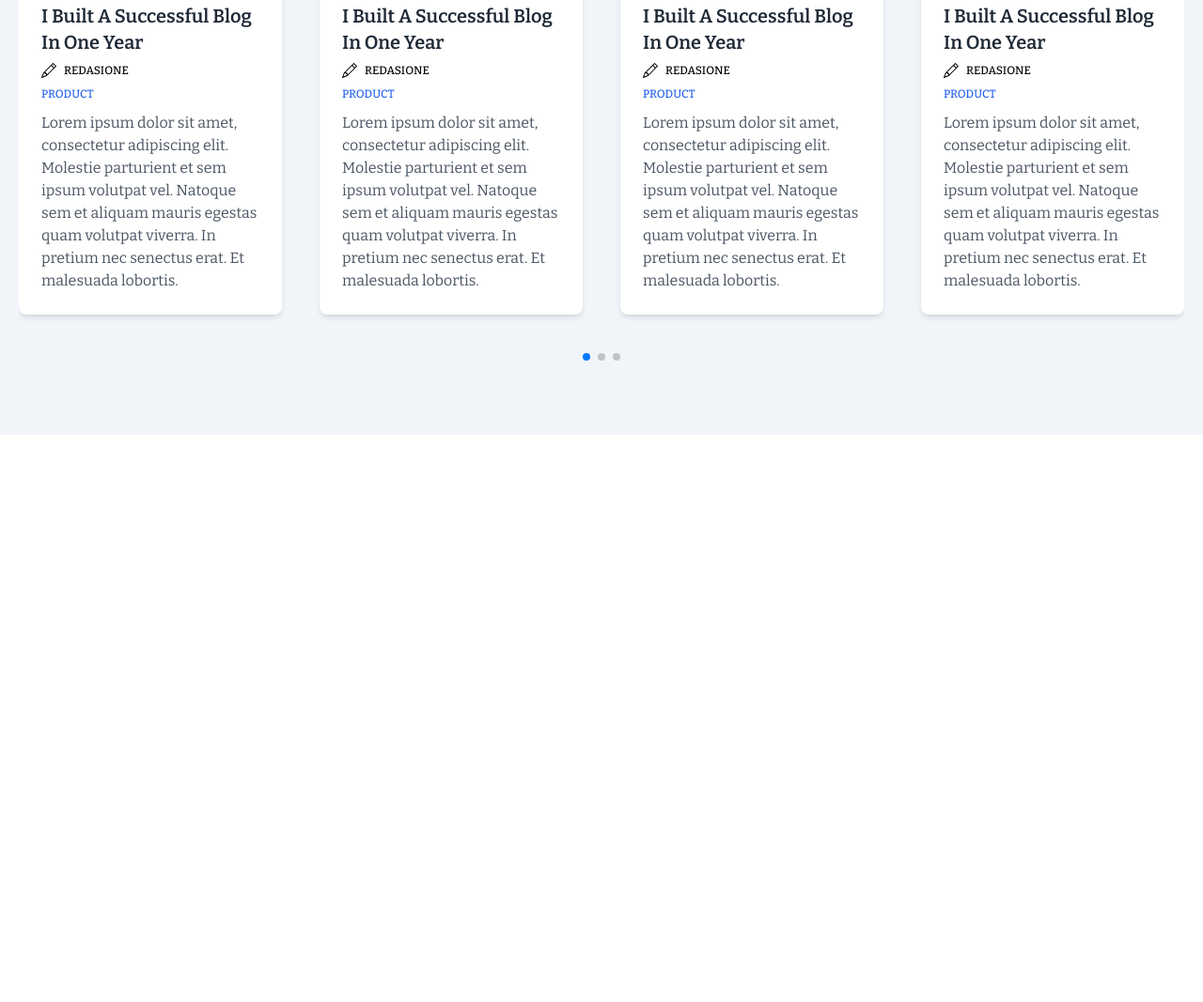
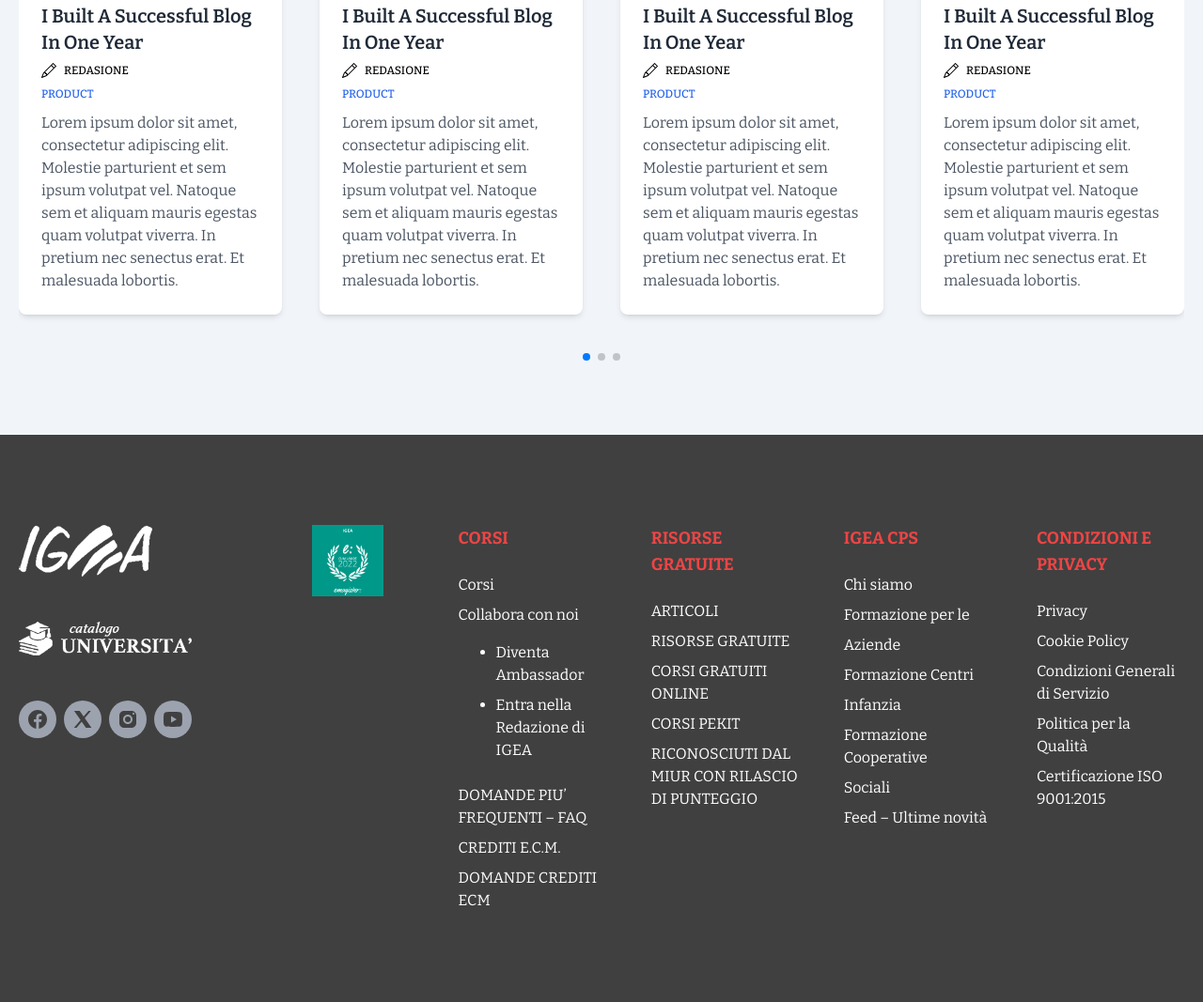
Before and after one commit to mbibko/igea, a website built with Vite: page index.html in a window 1280 px wide. Shown: the part 1794-2861 px from the top of the page at 94% size. Before the commit the page ends 2257 px from the top, so only its background shows below. Built offline with nearby package versions, Linux system fonts and the light colour scheme.

Commit message:
added footer

```diff
--- a/index.html
+++ b/index.html
@@ -1,6 +1,5 @@
 {% extends "src/html/layout.html" %}
 {% block content %}
-{% include "src/html/header.html" %}
 {% include "src/html/hero.html" %}
 {% include "src/html/catalog-list.html" %}
 {% include "src/html/courses-list.html" %}
--- /dev/null
+++ b/src/html/footer.html
@@ -0,0 +1,72 @@
+<footer class="bg-neutral-700">
+  <div class="container py-24 flex">
+    <div class="mr-32">
+      <img class="mb-12 block" src="/img/logo-white.png" alt="" />
+      <img class="mb-12 block" src="/img/catalogo-universita-white.png" alt="" />
+      {% include "src/html/socials.html" %}
+    </div>
+    <div class="flex">
+      <div class="mr-20">
+        <img width="180" class="" src="/img/award-2022.png" alt="" />
+      </div>
+      <div class="grid grid-cols-4 gap-12">
+        <div>
+          <div class="text-red-500 font-bold mb-6 text-lg">CORSI</div>
+          <ul class="text-white flex flex-col gap-2">
+            <li class="hover:text-red-500"><a href="#">Corsi</a></li>
+            <li class="hover:text-red-500"><a href="#">Collabora con noi</a>
+              <ul class="py-4 ml-10 list-disc flex flex-col gap-2">
+                <li class="hover:text-red-500"><a href="#">Diventa Ambassador</a></li>
+                <li class="hover:text-red-500"><a href="#">Entra nella Redazione di IGEA</a></li>
+              </ul>
+            </li>
+            <li class="hover:text-red-500"><a href="#">DOMANDE PIU’ FREQUENTI – FAQ</a></li>
+            <li class="hover:text-red-500"><a href="#">CREDITI E.C.M.</a></li>
+            <li class="hover:text-red-500"><a href="#">DOMANDE CREDITI ECM</a></li>
+          </ul>
+        </div>
+
+        <div>
+          <div class="text-red-500 font-bold mb-6 text-lg">RISORSE GRATUITE</div>
+          <ul class="text-white flex flex-col gap-2">
+            <li class="hover:text-red-500"><a href="#">ARTICOLI</a></li>
+            <li class="hover:text-red-500"><a href="#">RISORSE GRATUITE</a>
+
+            </li>
+            <li class="hover:text-red-500"><a href="#">CORSI GRATUITI ONLINE</a></li>
+            <li class="hover:text-red-500"><a href="#">CORSI PEKIT</a></li>
+            <li class="hover:text-red-500"><a href="#">RICONOSCIUTI DAL MIUR CON RILASCIO DI PUNTEGGIO</a></li>
+          </ul>
+        </div>
+
+        <div>
+          <div class="text-red-500 font-bold mb-6 text-lg">IGEA CPS</div>
+          <ul class="text-white flex flex-col gap-2">
+            <li class="hover:text-red-500"><a href="#">Chi siamo</a></li>
+            <li class="hover:text-red-500"><a href="#">Formazione per le</a>
+
+            </li>
+            <li class="hover:text-red-500"><a href="#">Aziende</a></li>
+            <li class="hover:text-red-500"><a href="#">Formazione Centri</a></li>
+            <li class="hover:text-red-500"><a href="#">Infanzia</a></li>
+            <li class="hover:text-red-500"><a href="#">Formazione Cooperative</a></li>
+            <li class="hover:text-red-500"><a href="#">Sociali</a></li>
+            <li class="hover:text-red-500"><a href="#">Feed – Ultime novità</a></li>
+          </ul>
+        </div>
+
+        <div>
+          <div class="text-red-500 font-bold mb-6 text-lg">CONDIZIONI E PRIVACY</div>
+          <ul class="text-white flex flex-col gap-2">
+            <li class="hover:text-red-500"><a href="#">Privacy</a></li>
+            <li class="hover:text-red-500"><a href="#">Cookie Policy</a>
+            </li>
+            <li class="hover:text-red-500"><a href="#">Condizioni Generali di Servizio</a></li>
+            <li class="hover:text-red-500"><a href="#">Politica per la Qualità</a></li>
+            <li class="hover:text-red-500"><a href="#">Certificazione ISO 9001:2015</a></li>
+          </ul>
+        </div>
+      </div>
+    </div>
+  </div>
+</footer>
--- a/src/html/layout.html
+++ b/src/html/layout.html
@@ -13,7 +13,9 @@
     />
   </head>
   <body>
+    {% include "src/html/header.html" %}
     {% block content %}{% endblock %}
+    {% include "src/html/footer.html" %}
     <script type="module" src="./src/main.js"></script>
   </body>
 </html>
--- /dev/null
+++ b/src/html/socials.html
@@ -0,0 +1,26 @@
+<div class="flex gap-2">
+  <a href="#" class="size-10 bg-gray-400 rounded-full flex items-center justify-center text-neutral-700">
+    <svg xmlns="http://www.w3.org/2000/svg" x="0px" y="0px" width="24" height="24" fill="currentColor" viewBox="0 0 24 24">
+      <path d="M12,2C6.477,2,2,6.477,2,12c0,5.013,3.693,9.153,8.505,9.876V14.65H8.031v-2.629h2.474v-1.749 c0-2.896,1.411-4.167,3.818-4.167c1.153,0,1.762,0.085,2.051,0.124v2.294h-1.642c-1.022,0-1.379,0.969-1.379,2.061v1.437h2.995 l-0.406,2.629h-2.588v7.247C18.235,21.236,22,17.062,22,12C22,6.477,17.523,2,12,2z"></path>
+    </svg>
+  </a>
+
+  <a href="#" class="size-10 bg-gray-400 rounded-full flex items-center justify-center text-neutral-700">
+    <svg xmlns="http://www.w3.org/2000/svg" x="0px" y="0px" width="24" height="24" fill="currentColor" viewBox="0 0 24 24">
+      <path d="M 2.8671875 3 L 9.7363281 12.818359 L 2.734375 21 L 5.3808594 21 L 10.919922 14.509766 L 15.460938 21 L 21.371094 21 L 14.173828 10.697266 L 20.744141 3 L 18.138672 3 L 12.996094 9.0097656 L 8.7988281 3 L 2.8671875 3 z"></path>
+    </svg>
+  </a>
+
+  <a href="#" class="size-10 bg-gray-400 rounded-full flex items-center justify-center text-neutral-700">
+    <svg xmlns="http://www.w3.org/2000/svg" x="0px" y="0px" width="24" height="24" fill="currentColor" viewBox="0 0 24 24">
+      <path d="M 8 3 C 5.239 3 3 5.239 3 8 L 3 16 C 3 18.761 5.239 21 8 21 L 16 21 C 18.761 21 21 18.761 21 16 L 21 8 C 21 5.239 18.761 3 16 3 L 8 3 z M 18 5 C 18.552 5 19 5.448 19 6 C 19 6.552 18.552 7 18 7 C 17.448 7 17 6.552 17 6 C 17 5.448 17.448 5 18 5 z M 12 7 C 14.761 7 17 9.239 17 12 C 17 14.761 14.761 17 12 17 C 9.239 17 7 14.761 7 12 C 7 9.239 9.239 7 12 7 z M 12 9 A 3 3 0 0 0 9 12 A 3 3 0 0 0 12 15 A 3 3 0 0 0 15 12 A 3 3 0 0 0 12 9 z"></path>
+    </svg>
+
+  </a>
+
+  <a href="#" class="size-10 bg-gray-400 rounded-full flex items-center justify-center text-neutral-700">
+    <svg xmlns="http://www.w3.org/2000/svg" x="0px" y="0px" width="24" height="24" fill="currentColor" viewBox="0 0 24 24">
+      <path d="M21.582,6.186c-0.23-0.86-0.908-1.538-1.768-1.768C18.254,4,12,4,12,4S5.746,4,4.186,4.418 c-0.86,0.23-1.538,0.908-1.768,1.768C2,7.746,2,12,2,12s0,4.254,0.418,5.814c0.23,0.86,0.908,1.538,1.768,1.768 C5.746,20,12,20,12,20s6.254,0,7.814-0.418c0.861-0.23,1.538-0.908,1.768-1.768C22,16.254,22,12,22,12S22,7.746,21.582,6.186z M10,15.464V8.536L16,12L10,15.464z"></path>
+    </svg>
+  </a>
+</div>
```
Also changed, not shown: public/img/award-2022.png (added), public/img/catalogo-universita-white.png (added), public/img/logo-white.png (added), public/img/social/facebook.svg (added), public/img/social/instagram.svg (added), public/img/social/twitter-x.svg (added), public/img/social/youtube.svg (added).
